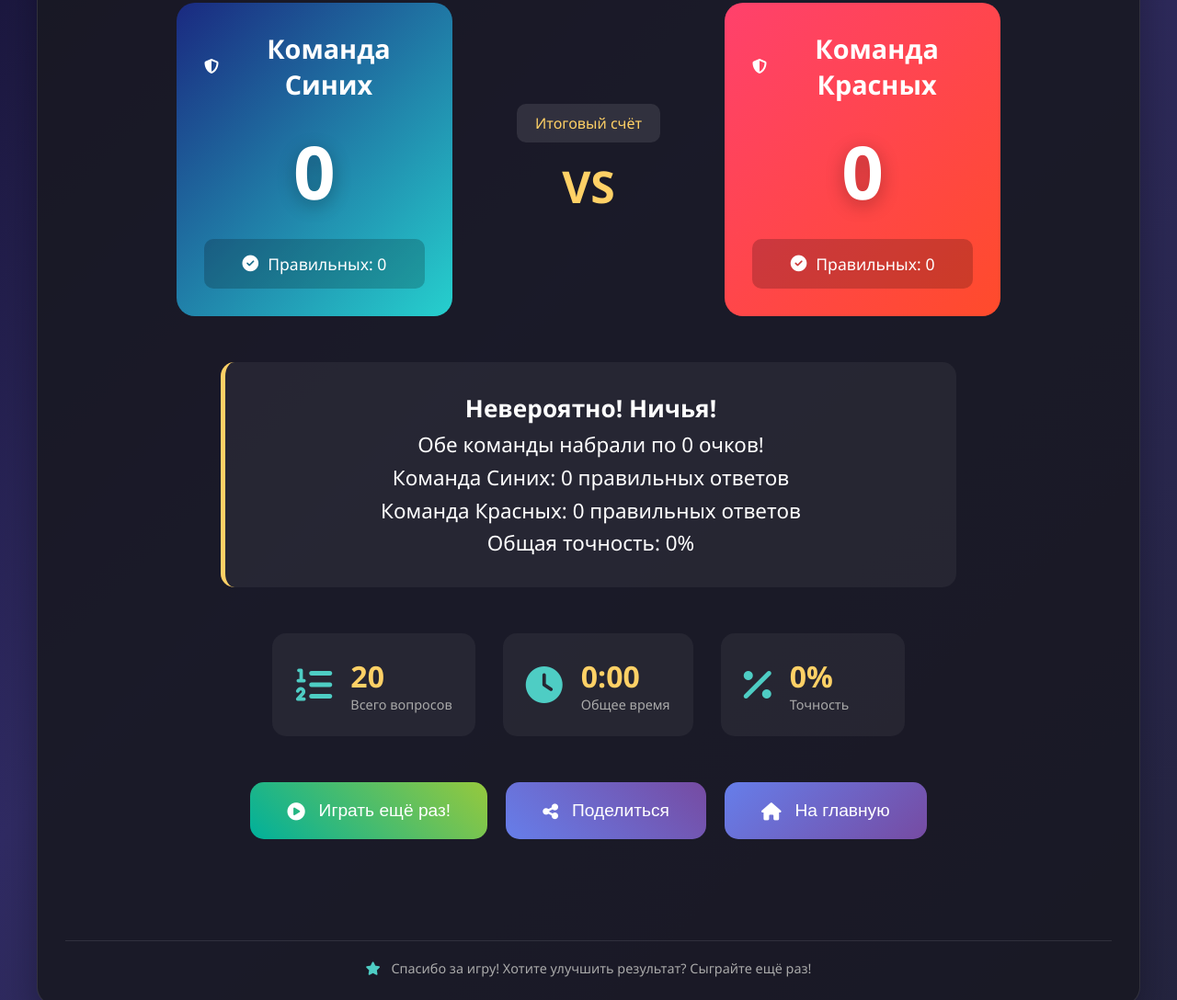
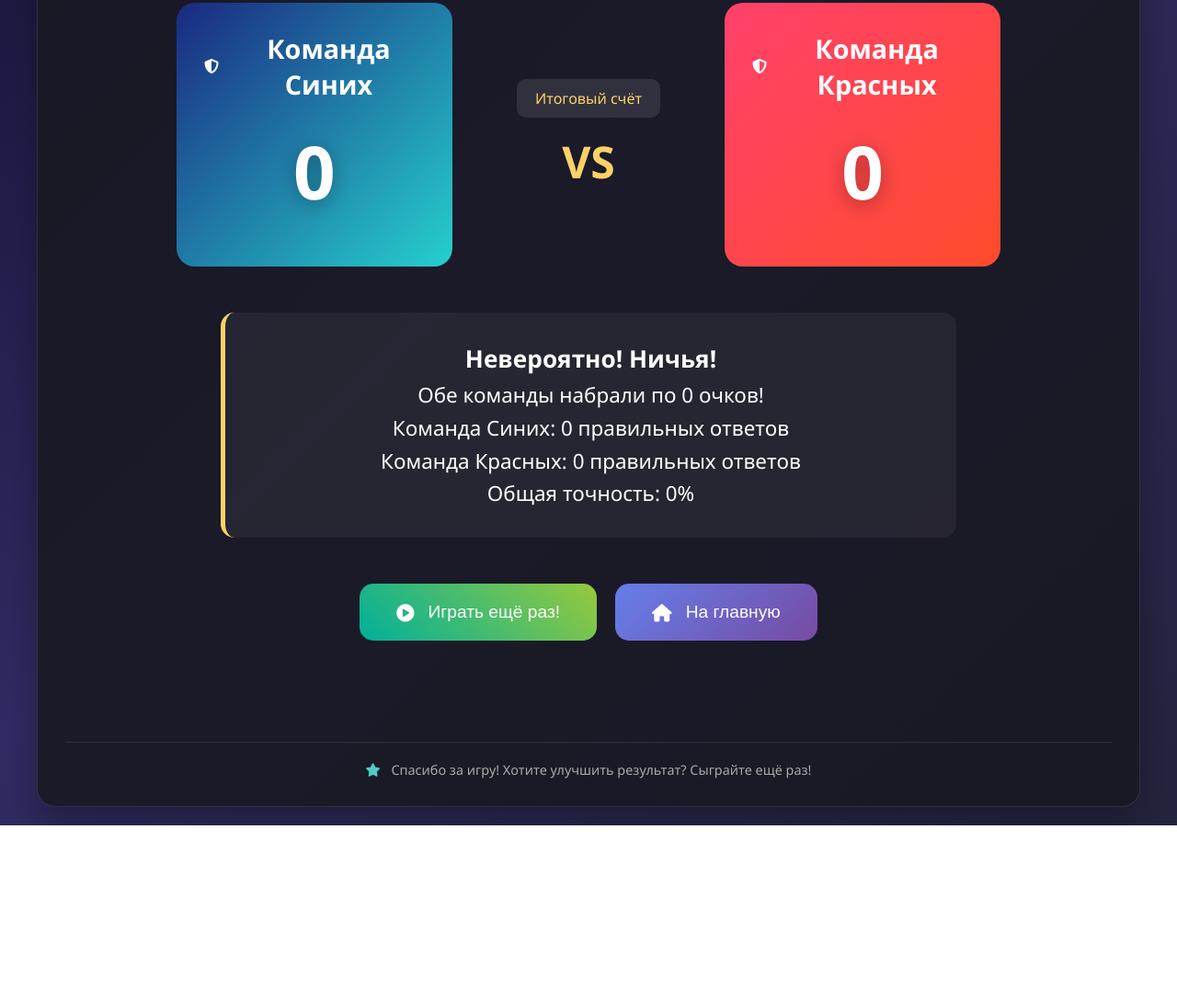
Before and after one commit to Kiril-create/project, a plain HTML site: page result.html in a window 1280 px wide. Shown: the part 569-1657 px from the top of the page at 92% size. After the commit the page ends 1467 px from the top, so only its background shows below. Drawn offline with Linux system fonts and the light colour scheme.

Commit message:
Update result.html

```diff
--- a/result.html
+++ b/result.html
@@ -30,12 +30,6 @@
                         <h3>Команда Синих</h3>
                     </div>
                     <div class="final-score" id="finalScoreA">0</div>
-                    <div class="final-team-stats">
-                        <div class="stat">
-                            <i class="fas fa-check-circle"></i>
-                            <span>Правильных: <span id="correctA">0</span></span>
-                        </div>
-                    </div>
                 </div>
 
                 <div class="final-result-separator">
@@ -51,12 +45,6 @@
                         <h3>Команда Красных</h3>
                     </div>
                     <div class="final-score" id="finalScoreB">0</div>
-                    <div class="final-team-stats">
-                        <div class="stat">
-                            <i class="fas fa-check-circle"></i>
-                            <span>Правильных: <span id="correctB">0</span></span>
-                        </div>
-                    </div>
                 </div>
             </div>
 
@@ -64,36 +52,9 @@
                 <!-- Сообщение о победителе -->
             </div>
 
-            <div class="game-stats">
-                <div class="stat-box">
-                    <i class="fas fa-list-ol"></i>
-                    <div class="stat-info">
-                        <span class="stat-value" id="totalQuestionsStat">20</span>
-                        <span class="stat-label">Всего вопросов</span>
-                    </div>
-                </div>
-                <div class="stat-box">
-                    <i class="fas fa-clock"></i>
-                    <div class="stat-info">
-                        <span class="stat-value" id="totalTimeStat">10:00</span>
-                        <span class="stat-label">Общее время</span>
-                    </div>
-                </div>
-                <div class="stat-box">
-                    <i class="fas fa-percentage"></i>
-                    <div class="stat-info">
-                        <span class="stat-value" id="accuracyStat">50%</span>
-                        <span class="stat-label">Точность</span>
-                    </div>
-                </div>
-            </div>
-
             <div class="result-controls">
                 <button class="result-btn play-again-btn" onclick="playAgain()">
                     <i class="fas fa-play-circle"></i> Играть ещё раз!
-                </button>
-                <button class="result-btn share-btn" onclick="shareResults()" title="Поделиться результатами">
-                    <i class="fas fa-share-alt"></i> Поделиться
                 </button>
                 <button class="result-btn home-btn" onclick="goHome()">
                     <i class="fas fa-home"></i> На главную
```
